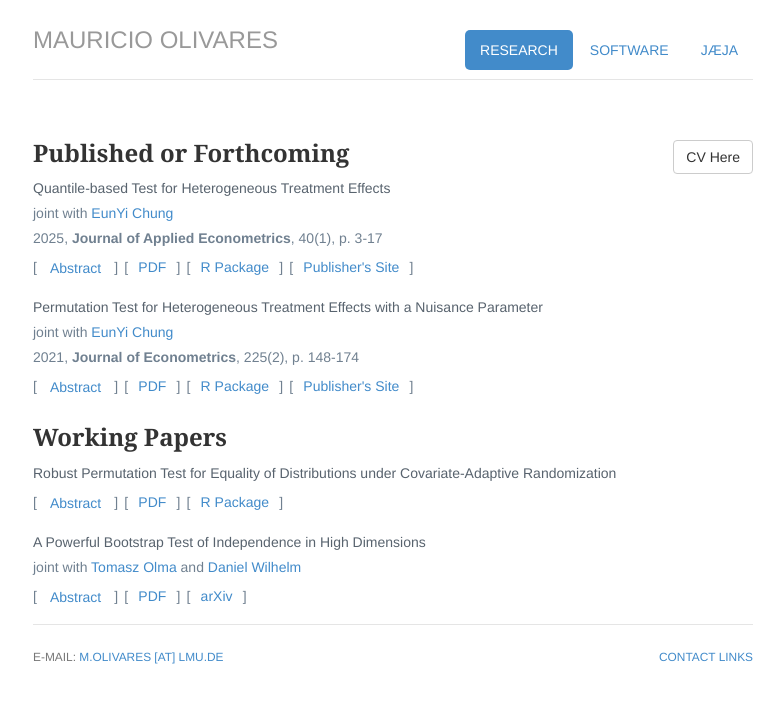
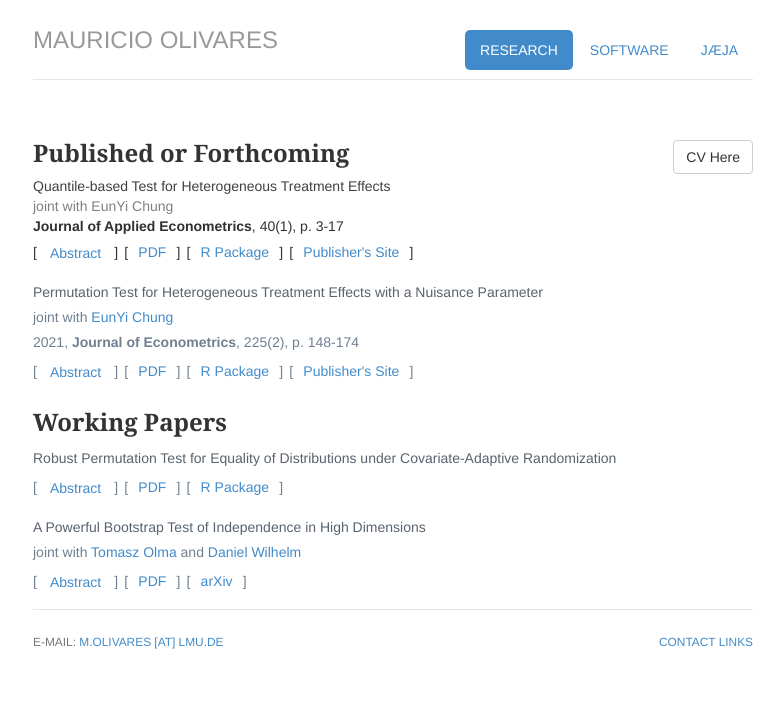
Before and after one commit to mauolivares/mauolivares.github.io, a Jekyll site: the page built from research/index.html, in a window 1280 px wide. Shown: the top 703 px of the page, without its empty margins (247-1031 px from the left). Built offline with Jekyll 4.4.1, drawn with Linux system fonts in a browser that asks for light colours.

Commit message:
different font color for research

```diff
--- a/research/index.html
+++ b/research/index.html
@@ -15,10 +15,9 @@ description: Mauricio Olivares' research page.
 				<a href="/files/Vitae_Mar2025.pdf" class="btn btn-default pull-right" title="Download CV as PDF">CV Here</a>
 				<span itemprop="reserach"><h3>Published or Forthcoming</h3></span>
 
-				<p style="color:#708090;">
-				<span style="color:#58636e; font-weight:500;">Quantile-based Test for Heterogeneous Treatment Effects</span>
-				<br>joint with <a href="https://sites.google.com/a/illinois.edu/eunyichung/">EunYi Chung</a>
-				<br>2025, <b>Journal of Applied Econometrics</b>, 40(1), p. 3-17
+				<span style="color:#404040; font-weight:500;">Quantile-based Test for Heterogeneous Treatment Effects</span>
+  				<br><span style="color:#808080;">joint with <a style="color:#808080;" href="https://sites.google.com/a/illinois.edu/eunyichung/">EunYi Chung</a></span>
+  				<br><b style="color:#303030;">Journal of Applied Econometrics</b>, 40(1), p. 3-17
 				<br>[<a class="btn btn-link" data-toggle="collapse" href="#WP_JAE" role="button" aria-expanded="false" aria-controls="WP_JAE">
     			Abstract</a>]&#8287&#8287[&#8287&#8287<a href="/files/MS-13944-2.pdf" title="Download Paper as PDF"> PDF </a>&#8287&#8287]&#8287&#8287[&#8287&#8287<a href="https://cran.r-project.org/web/packages/RATest/index.html" title="R Package"> R Package </a>&#8287&#8287]&#8287&#8287[&#8287&#8287<a href="https://doi.org/10.1002/jae.3093" title="JAE Site"> Publisher's Site </a>&#8287&#8287]
     				<div class="collapse" id="WP_JAE">
```
